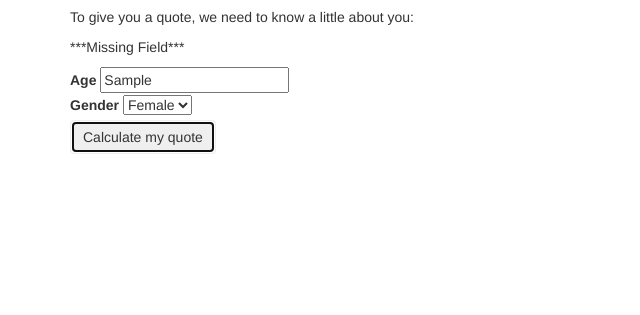
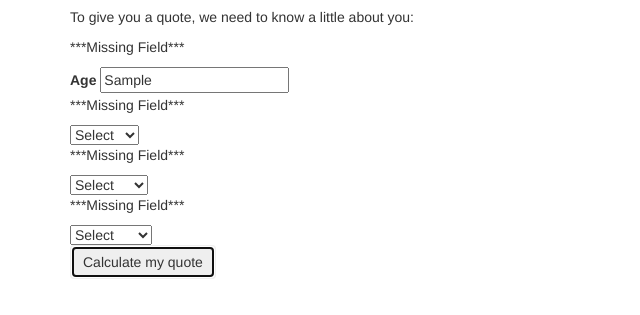
Before and after one commit to phat14191/morebranching, a plain HTML site: page index.html in a window 1280 px wide. Both pictures are taken after typing "Sample" into the empty fields and a click on the button "Calculate my quote". Shown: the part 63-378 px from the top of the page, without its empty margins (0-640 px from the left). Drawn offline with Linux system fonts and the light colour scheme.

Commit message:
add conditions, and  error statements.

```diff
--- a/css/styles.css
+++ b/css/styles.css
@@ -2,6 +2,6 @@
   display: block;
 }
 
-#quote, #missing {
+#quote, #missing, #missing-gender, #missing-color, #missing-genre {
   display: none;
 }
--- a/index.html
+++ b/index.html
@@ -13,16 +13,32 @@
 
       <p>To give you a quote, we need to know a little about you:</p>
 
-      <form id="insurance">
+      <form class="insurance">
         <p id="missing">***Missing Field***</p>
         <label for="age">Age</label>
         <input id="age" type="text">
-
         <br>
-        <label for="gender">Gender</label>
+        <p id="missing-gender">***Missing Field***</p>
         <select id="gender">
+          <option value="">Select</option>
           <option value="female">Female</option>
           <option value="male">Male</option>
+        </select>
+        <br>
+        <p id="missing-color">***Missing Field***</p>
+        <select id="haircolor">
+          <option value="">Select</option>
+          <option value="brunette">Brunette</option>
+          <option value="blonde">Blonde</option>
+          <option value="red">Red Hair</option>
+        </select>
+        <br>
+        <p id="missing-genre">***Missing Field***</p>
+        <select id="genre">
+          <option value="">Select</option>
+          <option value="action">Action</option>
+          <option value="romance">Romance</option>
+          <option value="comedy">Comedy</option>
         </select>
         <button type="submit" class="btn">Calculate my quote</button>
       </form>
--- a/js/scripts.js
+++ b/js/scripts.js
@@ -1,18 +1,39 @@
 $(document).ready(function() {
-  $("form#insurance").submit(function(event) {
+  $("form.insurance").submit(function(event) {
     var age = parseInt($("input#age").val());
     var gender = $("select#gender").val();
-//
-    if (age) {
-      var quote = (100 - age) * 3;
+    var haircolor = $("select#haircolor").val();
+    var genre = $("select#genre").val();
 
-      if(gender === "male" && age < 26){
-        quote += 50;
-      }
-      $("#rate").empty().append(quote);
-      $("#quote").show();
-    } else {
-      $("#missing").show();
+
+
+    if (age && gender && haircolor && genre) {
+        if((age >= 0 && age <= 21)  || gender === "male" || (haircolor === "brunette" || "blonde") || (genre === "action" || "romance")){
+        alert("You're match is Mr. Nguyen.");
+        }
+        else if((age >= 22 && age <= 41)  || gender === "male" || (haircolor === "blonde" || "red") || (genre === "action" || "romance")){
+        alert("You're match is Mr. Wise.");
+        }
+        else if((age >= 42 && age <= 61)  || gender === "female" || (haircolor === "red" || "brunette") || (genre === "romance" || "comedy")){
+        alert("You're match is Mrs. Moody.");
+        }
+        else if((age >= 62 && age <= 81)  || gender === "male" || (haircolor === "brunette" || "blonde") || (genre === "action" || "comedy")){
+        alert("You're match is Mr. Fritz.");
+        }
+    }
+    else {
+        if (!age) {
+          $("#missing").show();
+        }
+        if (!gender) {
+          $("#missing-gender").show();
+        }
+        if (!haircolor) {
+          $("#missing-color").show();
+        }
+        if (!genre) {
+          $("#missing-genre").show();
+        }
     }
 
     event.preventDefault();
```
